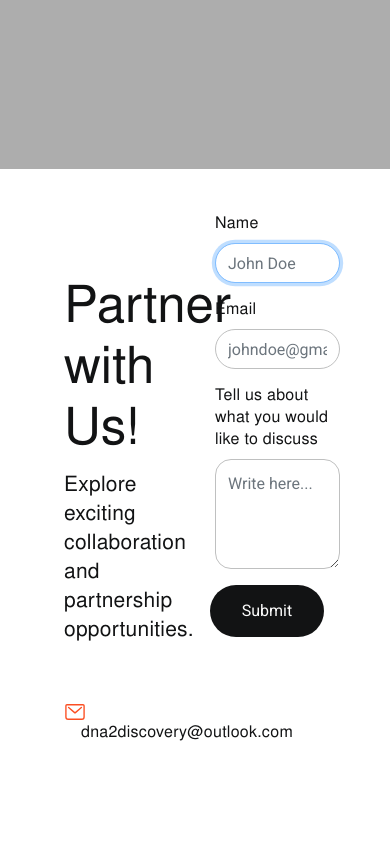
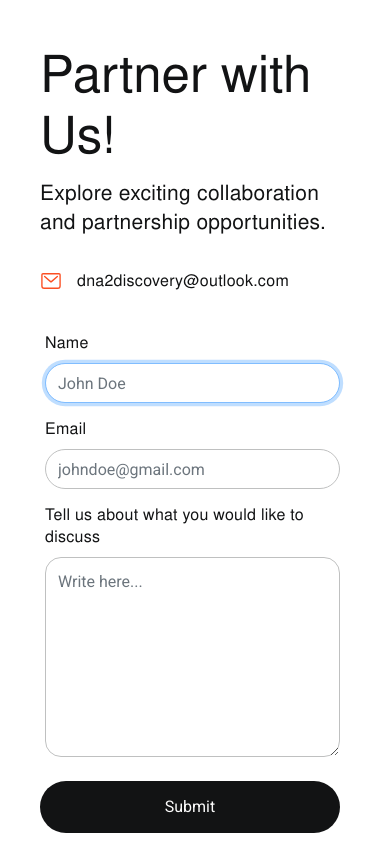
Before and after one commit to araviind8712/d2dWebsite-1.0.0, an Angular app: page /home in a window 390 px wide. Both pictures are taken after a click on the button "Get in touch". Built offline with nearby package versions, Linux system fonts and the light colour scheme.

Commit message:
All responsive pages fix

```diff
--- a/src/app/pages/contact-us/contact-us.component.css
+++ b/src/app/pages/contact-us/contact-us.component.css
@@ -54,6 +54,7 @@ textarea {
   order: 1;
   align-self: stretch;
   flex-grow: 0;
+  height: 110px !important
 }
 
 button {
@@ -136,3 +137,25 @@ p {
   flex-grow: 0;
   margin-left: 16px;
 }
+
+.mb-16{
+  margin-bottom: 16px;
+}
+
+
+
+@media only screen and (max-width: 768px) {
+  .mt-32{
+    margin-top: 0px;
+  }
+  .mb-16{
+    margin-bottom: 0px;
+  }
+  button{
+    width: 100%;
+    margin-top: 24px;
+  }
+  textarea{
+    height: 200px !important;
+  }
+}
--- a/src/app/pages/contact-us/contact-us.component.html
+++ b/src/app/pages/contact-us/contact-us.component.html
@@ -1,10 +1,10 @@
-<mat-dialog-content class="mat-typography" style="overflow-y: auto; scroll-behavior:smooth; background-color: #FFFFFF; max-height: fit-content;">
+<mat-dialog-content class="mat-typography" style="overflow-y: auto; scroll-behavior:smooth; background-color: #FFFFFF; max-height: 100vh">
     <div class="row py-4 px-3">
-        <div class="col-6">
-            <h1 mat-dialog-title class="pb-2 title">Partner with Us!</h1>
-            <h6 style="font-weight: 300;" class="px-4 subTitle">Explore exciting collaboration and partnership opportunities.</h6>
-            <div class="contact-info p-4" style="margin-top: 32px;">
-                <div class="row pl-3" style="margin-bottom: 16px;">
+        <div class="col-md-6 col-sm-12">
+            <h1 mat-dialog-title class="pb-2 px-0 title">Partner with Us!</h1>
+            <h6 style="font-weight: 300;" class="px-0 subTitle">Explore exciting collaboration and partnership opportunities.</h6>
+            <div class="contact-info py-4 px-0 mt-32">
+                <div class="row pl-3 mb-16">
                     <img src="assets/icons/email.svg" width="20px" height="20px">
                     <p>{{gmail}}</p>
                 </div>
@@ -19,7 +19,7 @@
             </div>
         </div>
 
-        <div class="col-6">
+        <div class="col-md-6 col-sm-12">
             <div class="form-wrapper">
                 <form [formGroup]="contactForm" (ngSubmit)="save()">
                     <div class="form-group">
@@ -47,7 +47,7 @@
                     </div>
                     <div class="form-group">
                         <label for="comments">Tell us about what you would like to discuss</label>
-                        <textarea id="comments" formControlName="comments" class="form-control" placeholder="Write here..." style="height: 110px;"></textarea>
+                        <textarea id="comments" formControlName="comments" class="form-control" placeholder="Write here..."></textarea>
                         <div *ngIf="contactForm.get('comments')?.invalid && contactForm.get('comments')?.touched" style="color: red;">
                             Reason required
                         </div>
--- a/src/app/pages/home/home.component.css
+++ b/src/app/pages/home/home.component.css
@@ -158,6 +158,10 @@
 
     .section1 h3,
     .section4 h3 {
+        padding-left: 0px;
+        padding-right: 0px;
+        padding-bottom: 0px;
+        width: 90vw;
         font-size: 28px;
         line-height: 39.2px;
     }
--- a/src/app/pages/navbar/navbar.component.html
+++ b/src/app/pages/navbar/navbar.component.html
@@ -51,7 +51,7 @@
         </div>
     </nav>
 
-    <nav class="row companyNavBar" *ngIf="isCompDropdown" style="background-color: inherit;display: flex; flex-direction: row">
+    <nav class="row companyNavBar" *ngIf="isCompDropdown" style="background-color: inherit;display: flex; flex-direction: row;margin:0px">
         <div style="cursor: pointer;" class="col-md-3 serviceItems" (click)="company('aboutus')">
             <h6 style=" color: #BFC0C0;"><a class="link-underline" style="color: #BFC0C0;">About Us</a>
                 <span style="padding-left: 8px;">
@@ -125,7 +125,7 @@
         </div>
     </nav>
 
-    <nav class="row companyNavBar-black" *ngIf="isCompDropdown" style="background-color: inherit;display: flex; flex-direction: row">
+    <nav class="row companyNavBar-black" *ngIf="isCompDropdown" style="background-color: inherit;display: flex; flex-direction: row; margin:0px">
         <div style="cursor: pointer;" (click)="company('aboutus')"  class="col-md-3 serviceItems-black">
             <h6><a class="link-underline" style="color: #747B80 !important;">About Us</a>
                 <span style="padding-left: 8px;">
--- a/src/app/pages/resource-detail/resource-detail.component.css
+++ b/src/app/pages/resource-detail/resource-detail.component.css
@@ -1,3 +1,78 @@
 ul {
-    list-style-type: disc!important; /* Default black bullets */
-  }
+  list-style-type: disc !important;
+  /* Default black bullets */
+}
+
+
+.col,
+.col-1,
+.col-10,
+.col-11,
+.col-12,
+.col-2,
+.col-3,
+.col-4,
+.col-5,
+.col-6,
+.col-7,
+.col-8,
+.col-9,
+.col-auto,
+.col-lg,
+.col-lg-1,
+.col-lg-10,
+.col-lg-11,
+.col-lg-12,
+.col-lg-2,
+.col-lg-3,
+.col-lg-4,
+.col-lg-5,
+.col-lg-6,
+.col-lg-7,
+.col-lg-8,
+.col-lg-9,
+.col-lg-auto,
+.col-md,
+.col-md-1,
+.col-md-10,
+.col-md-11,
+.col-md-12,
+.col-md-2,
+.col-md-3,
+.col-md-4,
+.col-md-5,
+.col-md-6,
+.col-md-7,
+.col-md-8,
+.col-md-9,
+.col-md-auto,
+.col-sm,
+.col-sm-1,
+.col-sm-10,
+.col-sm-11,
+.col-sm-12,
+.col-sm-2,
+.col-sm-3,
+.col-sm-4,
+.col-sm-5,
+.col-sm-6,
+.col-sm-7,
+.col-sm-8,
+.col-sm-9,
+.col-sm-auto,
+.col-xl,
+.col-xl-1,
+.col-xl-10,
+.col-xl-11,
+.col-xl-12,
+.col-xl-2,
+.col-xl-3,
+.col-xl-4,
+.col-xl-5,
+.col-xl-6,
+.col-xl-7,
+.col-xl-8,
+.col-xl-9,
+.col-xl-auto {
+  position: inherit;
+}
--- a/src/app/pages/resources/resources.component.css
+++ b/src/app/pages/resources/resources.component.css
@@ -10,6 +10,11 @@ a{
     color: black;
 }
 
+.col, .col-1, .col-10, .col-11, .col-12, .col-2, .col-3, .col-4, .col-5, .col-6, .col-7, .col-8, .col-9, .col-auto, .col-lg, .col-lg-1, .col-lg-10, .col-lg-11, .col-lg-12, .col-lg-2, .col-lg-3, .col-lg-4, .col-lg-5, .col-lg-6, .col-lg-7, .col-lg-8, .col-lg-9, .col-lg-auto, .col-md, .col-md-1, .col-md-10, .col-md-11, .col-md-12, .col-md-2, .col-md-3, .col-md-4, .col-md-5, .col-md-6, .col-md-7, .col-md-8, .col-md-9, .col-md-auto, .col-sm, .col-sm-1, .col-sm-10, .col-sm-11, .col-sm-12, .col-sm-2, .col-sm-3, .col-sm-4, .col-sm-5, .col-sm-6, .col-sm-7, .col-sm-8, .col-sm-9, .col-sm-auto, .col-xl, .col-xl-1, .col-xl-10, .col-xl-11, .col-xl-12, .col-xl-2, .col-xl-3, .col-xl-4, .col-xl-5, .col-xl-6, .col-xl-7, .col-xl-8, .col-xl-9, .col-xl-auto {
+    position: inherit;
+
+}
+
 @media only screen and (max-width: 600px) {
     .nav-resource{
         width: 100%;
--- a/src/app/pages/resources/resources.component.html
+++ b/src/app/pages/resources/resources.component.html
@@ -10,7 +10,7 @@
         <div class="row">
             <div class="col-md-8 col-12 h-100">
                 <img src="assets/images/res1.png" alt="" class="col-12 w-100 h-75 p-0">
-                <div class="d-flex justify-content-between mt-4 mb-2">
+                <div class="d-flex justify-content-between mt-4 mb-2" >
                     <p class="color-blue fsb-16 pe-1">PROJECT&nbsp;</p>
                     <span class="fsr-16 color-grey"> Dec 20, 2024</span>
                 </div>
--- a/src/app/pages/services/services.component.css
+++ b/src/app/pages/services/services.component.css
@@ -73,7 +73,8 @@ h5 {
 }
 
 .pb-80 {
-    margin-bottom: 80px;
+    padding-bottom: 80px;
+    margin: 0px;
 }
 
 .menu {
@@ -89,6 +90,12 @@ h5 {
 }
 .soln{
     display: flex; width: 100%;
+}
+.padding-default {
+    padding-bottom: 48px;
+}
+.padding-none {
+    padding-bottom: 0px;
 }
 
 @media only screen and (max-width: 768px) {
@@ -135,7 +142,8 @@ h5 {
     }
 
     .pb-80 {
-        margin-bottom: 48px;
+        padding-bottom: 48px !important;
+        margin: 0px;
     }
 
     .menu {
@@ -158,4 +166,13 @@ h5 {
     .section2{
         padding-bottom: 32px;
     }
+    .padding-default {
+        padding-bottom: 32px;
+    }
+    .padding-none {
+        padding-bottom: 0px;
+    }
+    .section2{
+        padding-bottom: 32px;
+    }
 }
```
Also changed, not shown: src/app/pages/navbar/navbar.component.css (+30 -7 lines), src/app/pages/services/services.component.html (+14 -10 lines).
